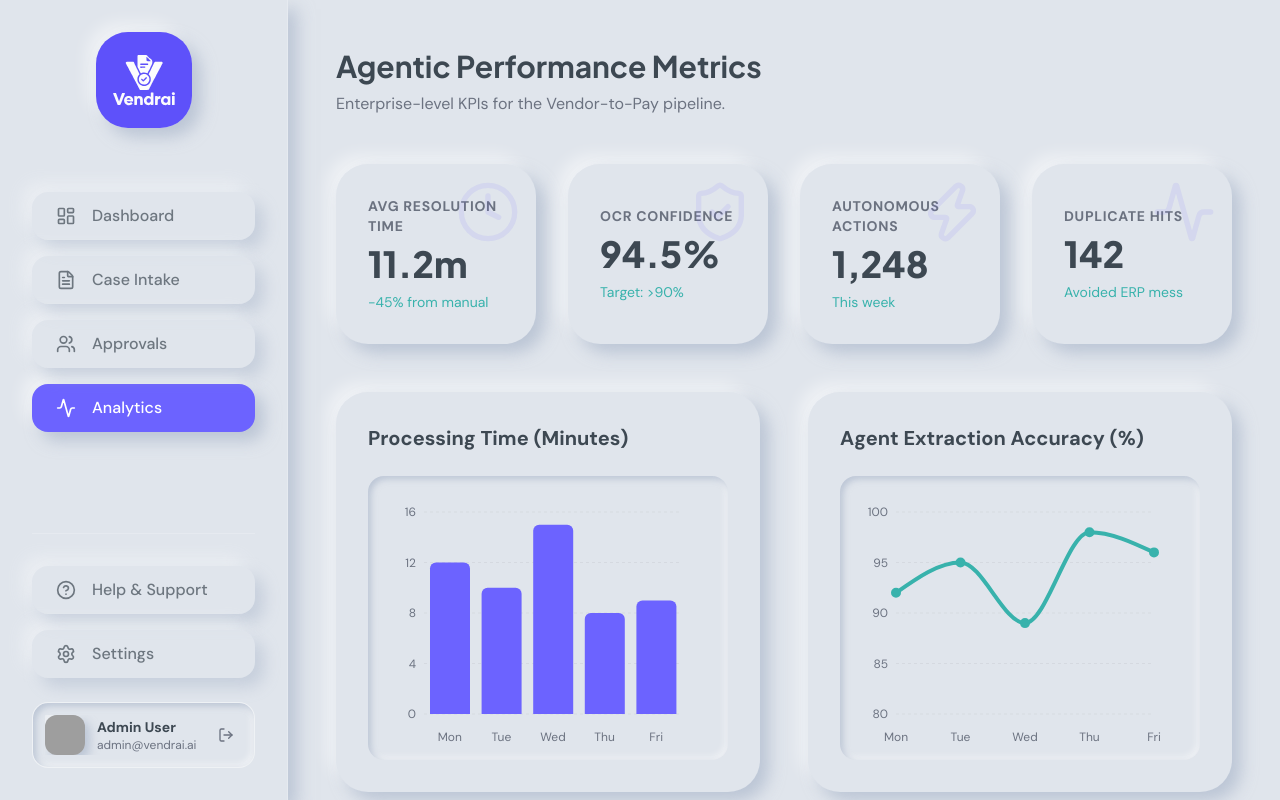
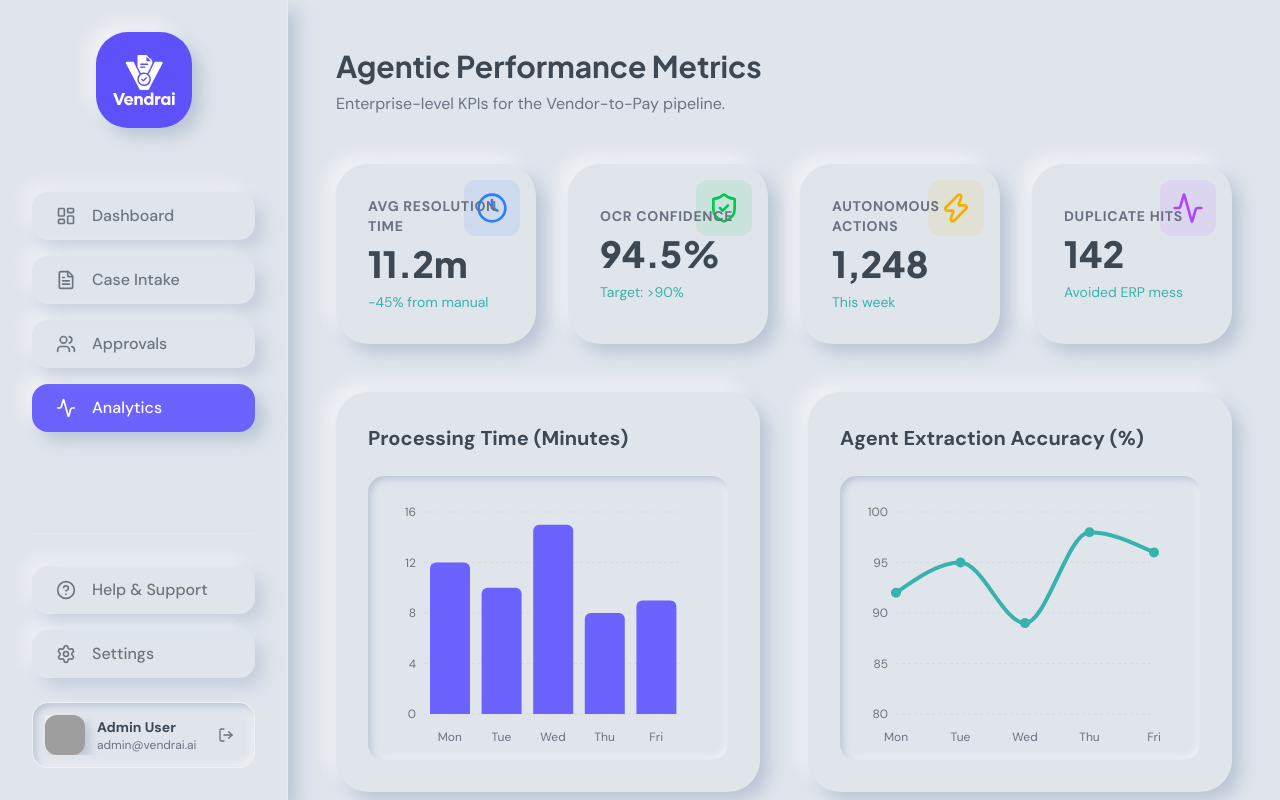
Before and after one commit to neurox-1-0/vendrai, a Next.js app in the folder apps/web/: page /analytics in a window 1280 px wide. Built offline with nearby package versions, Linux system fonts and the light colour scheme; grey boxes are pictures that could not be loaded.

Commit message:
style(ui): update KPI icon colors for better visibility

```diff
--- a/apps/web/src/app/analytics/page.tsx
+++ b/apps/web/src/app/analytics/page.tsx
@@ -34,10 +34,10 @@ export default function AnalyticsDashboard() {
       {/* KPI Cards */}
       <div className="grid grid-cols-1 md:grid-cols-2 lg:grid-cols-4 gap-8 mb-12">
         {[
-          { label: 'Avg Resolution Time', value: '11.2m', icon: Clock, desc: '-45% from manual' },
-          { label: 'OCR Confidence', value: '94.5%', icon: ShieldCheck, desc: 'Target: >90%' },
-          { label: 'Autonomous Actions', value: '1,248', icon: Zap, desc: 'This week' },
-          { label: 'Duplicate Hits', value: '142', icon: Activity, desc: 'Avoided ERP mess' },
+          { label: 'Avg Resolution Time', value: '11.2m', icon: Clock, desc: '-45% from manual', color: 'text-blue-500', bg: 'bg-blue-500/10' },
+          { label: 'OCR Confidence', value: '94.5%', icon: ShieldCheck, desc: 'Target: >90%', color: 'text-green-500', bg: 'bg-green-500/10' },
+          { label: 'Autonomous Actions', value: '1,248', icon: Zap, desc: 'This week', color: 'text-yellow-500', bg: 'bg-yellow-500/10' },
+          { label: 'Duplicate Hits', value: '142', icon: Activity, desc: 'Avoided ERP mess', color: 'text-purple-500', bg: 'bg-purple-500/10' },
         ].map((kpi, i) => (
           <motion.div
             key={i}
@@ -46,12 +46,12 @@ export default function AnalyticsDashboard() {
             transition={{ delay: i * 0.1 }}
           >
             <Card className="p-6 h-full flex flex-col justify-center relative overflow-hidden group">
-              <div className="absolute top-0 right-0 p-4 opacity-10 group-hover:opacity-20 transition-opacity">
-                <kpi.icon className="w-16 h-16 text-[var(--color-accent)]" />
+              <div className={`absolute top-4 right-4 p-3 rounded-xl ${kpi.bg} transition-transform group-hover:scale-110`}>
+                <kpi.icon className={`w-8 h-8 ${kpi.color}`} />
               </div>
-              <p className="text-sm font-bold text-[var(--color-muted)] uppercase tracking-wider mb-2">{kpi.label}</p>
-              <p className="font-display font-extrabold text-4xl mb-2">{kpi.value}</p>
-              <p className="text-sm text-[var(--color-success)]">{kpi.desc}</p>
+              <p className="text-sm font-bold text-[var(--color-muted)] uppercase tracking-wider mb-2 relative z-10">{kpi.label}</p>
+              <p className="font-display font-extrabold text-4xl mb-2 relative z-10">{kpi.value}</p>
+              <p className="text-sm text-[var(--color-success)] relative z-10">{kpi.desc}</p>
             </Card>
           </motion.div>
         ))}
```
